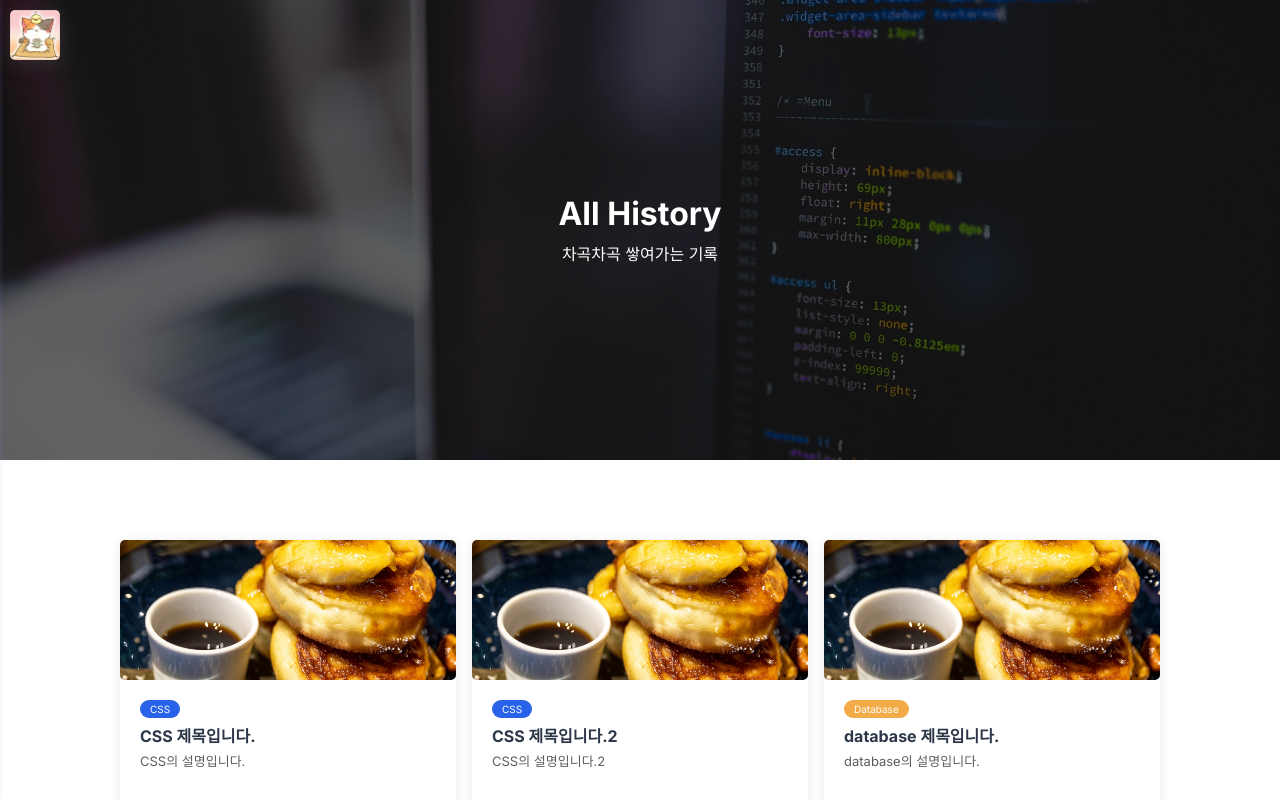
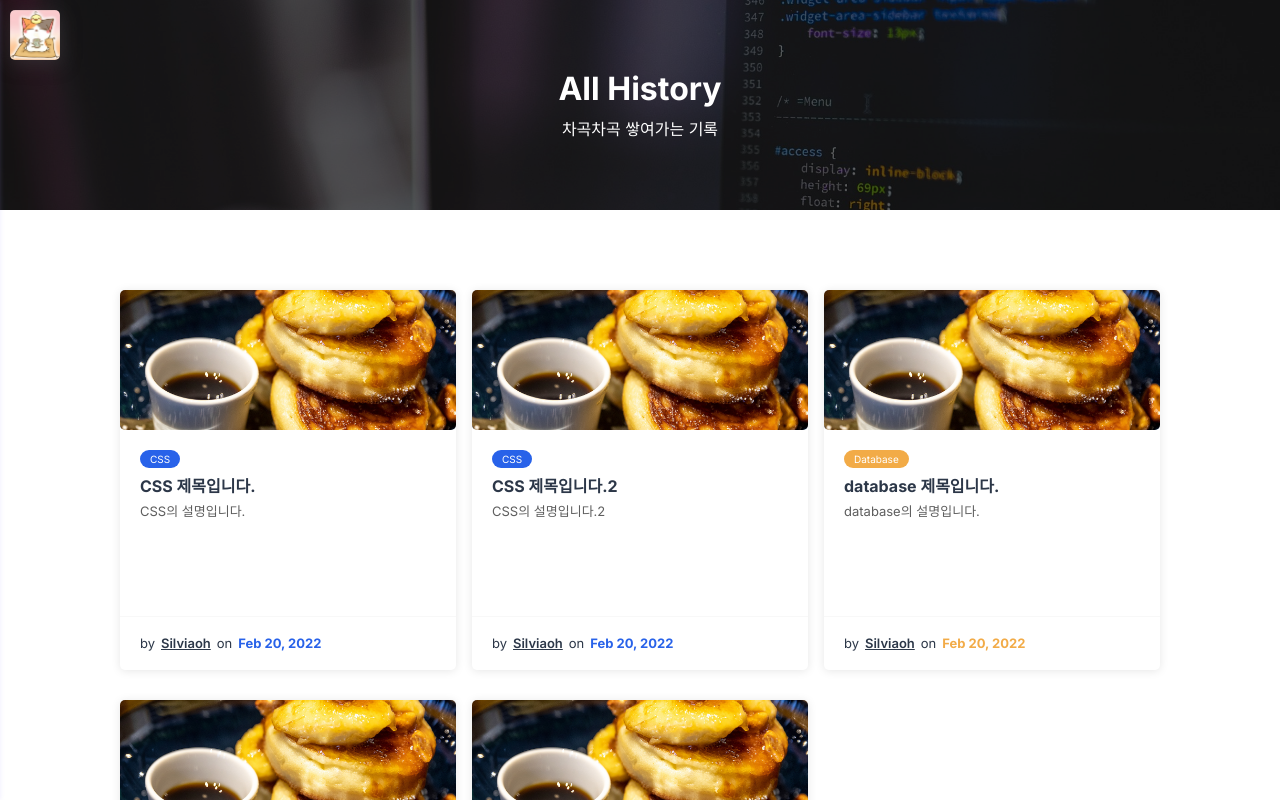
Before and after one commit to silviaoh/nextjs-silviaoh-blog, a Next.js app: page / in a window 1280 px wide. Built offline with nearby package versions, Linux system fonts and the light colour scheme.

Commit message:
Ref: 안 쓰는 코드 삭제

```diff
--- a/src/components/layouts/PrimaryMainLayout.tsx
+++ b/src/components/layouts/PrimaryMainLayout.tsx
@@ -1,7 +1,7 @@
 import React from 'react';
 import styled, { css } from 'styled-components';
 
-import { FlexMixin, Paragraph } from '../../styles/Common';
+import { FlexMixin } from '../../styles/Common';
 
 interface IPrimaryMainLayoutProps {
   mainTitle: string;
@@ -48,7 +48,7 @@ const MainImageSection = styled.section<{ mainImageUrl: string }>`
     gap: '1.6rem',
   })}
   position: relative;
-  height: 46rem;
+  height: 21rem;
   background-image: ${({ mainImageUrl }) =>
     `url(${mainImageUrl ? mainImageUrl : '/images/common/history.jpg'})`};
   background-size: cover;
```
